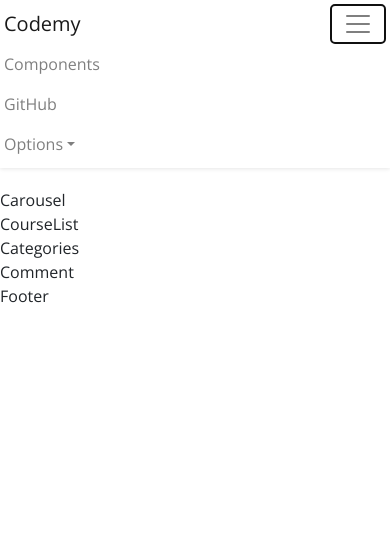
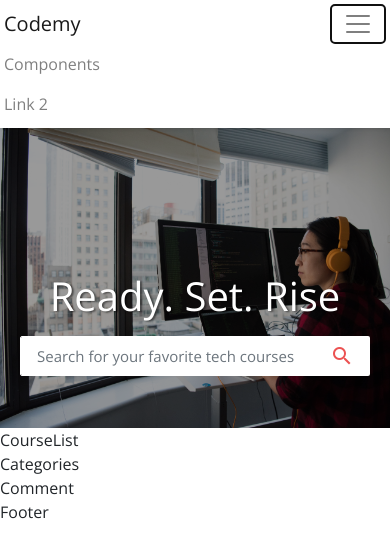
Before and after one commit to quanghien98/E_Learning, a React app: page / in a window 390 px wide. Both pictures are taken after a click on the button 358 px from the left and 30 px from the top of the page. Built offline with nearby package versions, Linux system fonts and the light colour scheme.

Commit message:
building hero section & search bar

```diff
--- a/package.json
+++ b/package.json
@@ -6,6 +6,7 @@
     "@material-ui/core": "^4.4.2",
     "@material-ui/icons": "^4.4.1",
     "bootstrap": "^4.3.1",
+    "lodash": "^4.17.15",
     "node-sass": "^4.12.0",
     "react": "^16.9.0",
     "react-dom": "^16.9.0",
--- a/src/components/SearchBar/index.js
+++ b/src/components/SearchBar/index.js
@@ -1,37 +1,57 @@
 import React, { Component } from "react";
-import PropTypes from "prop-types";
-import {} from "reactstrap";
+import _ from "lodash";
+import { InputGroup, Input, InputGroupAddon, Button } from "reactstrap";
+import Icon from "@material-ui/core/Icon";
 
 export default class SearchBar extends Component {
+  constructor(props) {
+    super(props);
+
+    this.state = {
+      searchField: []
+    };
+  }
+
+  handleSearchFieldChange = e => {
+    [e.target.name] = e.target.value;
+    console.log(e.target.value);
+    this.setState({
+      searchField: e.target.value
+    });
+  };
+
+  handleSearchFieldChangeOnPressingEnter = e => {
+    [e.target.name] = e.target.value;
+    if ((_.isEmpty(e.target.value) && e.key === "Enter") || e.keyCode === 13) {
+      alert(e.target.value);
+    }
+    console.log("err");
+
+  };
+
+  handleSearchFieldChangeOnClick = e => {
+    alert(this.state.searchField);
+  };
+
   render() {
     return (
-      <InputGroup>
-        <Input />
+      <InputGroup size="lg" className="customSearchBar">
+        <Input
+          className="customSearchBar__input"
+          name="searchField"
+          placeholder="Search for your favorite tech courses"
+          onChange={this.handleSearchFieldChange}
+          onKeyDown={this.handleSearchFieldChangeOnPressingEnter}
+        />
         <InputGroupAddon addonType="append">
-          <Button color="secondary">Search</Button>
+          <Button
+            className="customSearchBar__btn d-flex align-items-center"
+            onClick={this.handleSearchFieldChangeOnClick}
+          >
+            <Icon>search</Icon>
+          </Button>
         </InputGroupAddon>
       </InputGroup>
     );
   }
 }
-
-InputGroup.propTypes = {
-  tag: PropTypes.oneOfType([PropTypes.func, PropTypes.string]),
-  size: PropTypes.string,
-  className: PropTypes.string
-};
-
-InputGroupAddOn.propTypes = {
-  tag: PropTypes.oneOfType([PropTypes.func, PropTypes.string]),
-  addonType: PropTypes.oneOf(["prepend", "append"]).isRequired,
-  className: PropTypes.string
-};
-
-InputGroupButton.propTypes = {
-  tag: PropTypes.oneOfType([PropTypes.func, PropTypes.string]),
-  addonType: PropTypes.oneOf(["prepend", "append"]).isRequired,
-  children: PropTypes.node,
-  groupClassName: PropTypes.string, // only used in shorthand
-  groupAttributes: PropTypes.object, // only used in shorthand
-  className: PropTypes.string
-};
--- a/src/components/layouts/Carousel/index.js
+++ /dev/null
@@ -1,11 +0,0 @@
-import React, { Component } from 'react'
-
-export default class Carousel extends Component {
-    render() {
-        return (
-            <div>
-                Carousel
-            </div>
-        )
-    }
-}
--- /dev/null
+++ b/src/components/layouts/HeroImage/index.js
@@ -0,0 +1,54 @@
+import React, { Component } from "react";
+import hero1 from "../../../images/compressed/adult-coder-coding-1181676-min.jpg";
+import hero2 from "../../../images/compressed/books-coding-couch-1181298-min.jpg";
+import hero3 from "../../../images/compressed/cellphone-codes-coding-92904-min.jpg";
+import hero4 from "../../../images/compressed/chairs-developer-development-1181376-min.jpg";
+import hero5 from "../../../images/compressed/codes-coding-hacker-97077-min.jpg";
+import SearchBar from "../../SearchBar";
+
+import { Container } from "reactstrap";
+export default class HeroImage extends Component {
+  constructor(props) {
+    super(props);
+
+    this.state = {
+      heroImage: hero1
+    };
+  }
+
+  componentDidMount() {
+    this.handleImageChange();
+  }
+
+  handleImageChange = () => {
+    const imageData = [hero1, hero2, hero3, hero4, hero5];
+    const hrs = 1 / 60;
+    const secPerhr = 3600;
+    const millisec = 1000;
+    const hoursToMilliseconds = hrs * secPerhr * millisec;
+    let currentImage = 0;
+    setInterval(() => {
+      console.log(currentImage);
+      currentImage = (currentImage + 1) % imageData.length;
+      const heroImage = imageData[currentImage];
+      this.setState({
+        heroImage
+      });
+    }, hoursToMilliseconds);
+  };
+
+  render() {
+    return (
+      <div className="heroImage">
+        <img src={this.state.heroImage} alt="hero" />
+        <div className="heroImage__overlayBg" />
+        <Container  className="heroImage__overlayTitle  d-flex flex-column justify-content-center ">
+          <h1>Ready. Set. Rise</h1>
+          <div className="heroImage__overlayTitle__searchBar">
+            <SearchBar />
+          </div>
+        </Container>
+      </div>
+    );
+  }
+}
--- a/src/components/layouts/NavBar/index.js
+++ b/src/components/layouts/NavBar/index.js
@@ -7,13 +7,8 @@ import {
   NavbarBrand,
   Nav,
   NavItem,
-  NavLink,
-  UncontrolledDropdown,
-  DropdownToggle,
-  DropdownMenu,
-  DropdownItem
+  NavLink
 } from "reactstrap";
-
 
 export default class Example extends Component {
   constructor(props) {
@@ -30,7 +25,7 @@ export default class Example extends Component {
   };
   render() {
     return (
-      <Navbar  light expand="md" className="draftNavBar">
+      <Navbar light expand="md" className="draftNavBar">
         <div className="container">
           <NavbarBrand href="/">Codemy</NavbarBrand>
           <NavbarToggler onClick={this.toggleNavbar} />
@@ -40,21 +35,8 @@ export default class Example extends Component {
                 <NavLink href="/components/">Components</NavLink>
               </NavItem>
               <NavItem>
-                <NavLink href="https://github.com/reactstrap/reactstrap">
-                  GitHub
-                </NavLink>
+                <NavLink href="/abc">Link 2</NavLink>
               </NavItem>
-              <UncontrolledDropdown nav inNavbar>
-                <DropdownToggle nav caret>
-                  Options
-                </DropdownToggle>
-                <DropdownMenu right>
-                  <DropdownItem>Option 1</DropdownItem>
-                  <DropdownItem>Option 2</DropdownItem>
-                  <DropdownItem divider />
-                  <DropdownItem>Reset</DropdownItem>
-                </DropdownMenu>
-              </UncontrolledDropdown>
             </Nav>
           </Collapse>
         </div>
--- a/src/layouts/Home.js
+++ b/src/layouts/Home.js
@@ -1,6 +1,6 @@
 import React from "react";
 import { BrowserRouter as Router } from "react-router-dom";
-import Carousel from "../components/layouts/Carousel";
+import HeroImage from "../components/layouts/HeroImage";
 import CourseList from "../components/layouts/CourseList";
 import Categories from "../components/layouts/Categories";
 import Comment from "../components/layouts/Comments";
@@ -9,7 +9,7 @@ import Footer from "../components/layouts/Footer";
 const Home = props => {
   return (
     <Router>
-      <Carousel />
+      <HeroImage />
       <CourseList />
       <Categories />
       <Comment />
--- a/src/styles/main.scss
+++ b/src/styles/main.scss
@@ -1,8 +1,12 @@
 /* ---------------- utils ---------------- */
 @import "./scss/helpers/variables";
+@import "./scss/helpers/mixins";
 @import "./scss/base/reset";
-@import "./scss/helpers/mixins";
 
 /* --------------- layouts --------------- */
 // Home layout
 @import "./scss/layouts/home/drafts/draftNavBar";
+@import "./scss/layouts/home/drafts/draftHeroImage";
+
+/* -------------- components ------------- */
+@import "./scss/components/customSearchBar";
--- a/src/styles/scss/base/_reset.scss
+++ b/src/styles/scss/base/_reset.scss
@@ -1,5 +1,19 @@
-body {
+body,
+html {
   margin: 0 auto;
   font-family: "Open Sans", Roboto, sans-serif;
   font-size: $font-size-sm;
+  h1,
+  h2,
+  h3,
+  h4,
+  h5,
+  h6 {
+    margin: 0;
+  }
+  .container {
+    max-width: 1400px;
+    padding: 0 20px;
+
+  }
 }
--- /dev/null
+++ b/src/styles/scss/components/_customSearchBar.scss
@@ -0,0 +1,36 @@
+.customSearchBar {
+  &__input {
+    border: 1px solid $color-primary;
+    border-radius: $radius-sm 0 0 $radius-sm !important;
+    &:focus {
+      border-color: $color-primary;
+      box-shadow: none;
+    }
+    @include placeholder-modifier() {
+      font-weight: $font-weight-thin;
+    }
+    @include text-shorten();
+  }
+  &__btn {
+    border: none;
+    color: $color-secondary;
+    background-color: $color-primary;
+    border-radius: 0 $radius-sm $radius-sm 0 !important;
+    &:hover {
+      color: $color-text-white;
+      background-color: $color-secondary;
+      border-color: $color-secondary;
+    }
+    &:focus {
+      border-color: $color-primary;
+      box-shadow: none;
+    }
+  }
+  @include breakpoint(phone) {
+    &__input {
+      @include placeholder-modifier() {
+        font-size: $font-size-xs !important;
+      }
+    }
+  }
+}
--- a/src/styles/scss/helpers/_variables.scss
+++ b/src/styles/scss/helpers/_variables.scss
@@ -128,3 +128,12 @@ $font-size-lg:                     22px;
 $font-size-xl:                     32px;
 $font-size-2xl:                    40px;
 $font-size-3xl:                    48px;
+$font-size-4xl:                    64px;
+$font-size-5xl:                    80px;
+
+
+/* ------------- font weight ------------- */
+$font-weight-thin:                  300;
+$font-weight-regular:               400;
+$font-weight-bold:                  700;
+$font-weight-super-bold:            800;
--- /dev/null
+++ b/src/styles/scss/layouts/home/drafts/_draftHeroImage.scss
@@ -0,0 +1,89 @@
+.heroImage {
+  position: relative;
+  // background-image: url(../../../../../images/compressed/adult-coder-coding-1181676-min.jpg);
+  // background-position: center;
+  // background-size: cover;
+
+  max-height: 500px;
+  height: 500px;
+  img {
+    position: relative;
+    object-fit: cover;
+    object-position: center;
+    width: 100%;
+    height: inherit;
+    &.heroImage__fadeIn {
+      animation: fade-in 0.5s ease-in !important;
+    }
+    @keyframes fade-in {
+      from {
+        opacity: 0;
+        visibility: hidden;
+      }
+      to {
+        opacity: 1;
+        visibility: visible;
+      }
+    }
+  }
+  transition: all linear 0.2s;
+  &__overlayBg {
+    @include overlay-bg(0.4);
+  }
+  &__overlayTitle {
+    @include abs-position(0, 0, 0, 0);
+    height: inherit;
+    h1 {
+      color: $color-text-white;
+      font-weight: $font-weight-regular;
+      font-size: $font-size-4xl;
+      text-shadow: 2px 1px 2px rgba(0, 0, 0, 0.5);
+    }
+    &__searchBar {
+      width: calc(40% + 200px);
+      padding: $padding-2 0;
+    }
+  }
+  @include breakpoint(tablet) {
+    &__overlayTitle {
+      align-items: center;
+      h1 {
+        font-size: $font-size-2xl;
+      }
+      &__searchBar {
+        width: 80%;
+      }
+    }
+  }
+
+  @include breakpoint(phone) {
+    max-height: 300px;
+    height: 300px;
+    &__overlayTitle {
+      transform: translatey(18%);
+
+      h1 {
+        text-align: center;
+        font-size: $font-size-2xl;
+      }
+      &__searchBar {
+        width: 100%;
+      }
+    }
+  }
+}
+@include breakpoint(xsphone) {
+  .heroImage {
+    &__overlayTitle {
+      transform: translatey(20%);
+
+      h1 {
+        text-align: center;
+        font-size: $font-size-xl;
+      }
+      &__searchBar {
+        width: 100%;
+      }
+    }
+  }
+}
--- a/src/styles/scss/layouts/home/drafts/_draftNavBar.scss
+++ b/src/styles/scss/layouts/home/drafts/_draftNavBar.scss
@@ -4,5 +4,5 @@
   // height: 60px;
   min-height: 60px;
   padding: $padding-05;
-  margin-bottom: $margin-205;
+  z-index: 10;
 }
```
Also changed, not shown: src/styles/scss/helpers/_mixins.scss (+35 -1 lines).
